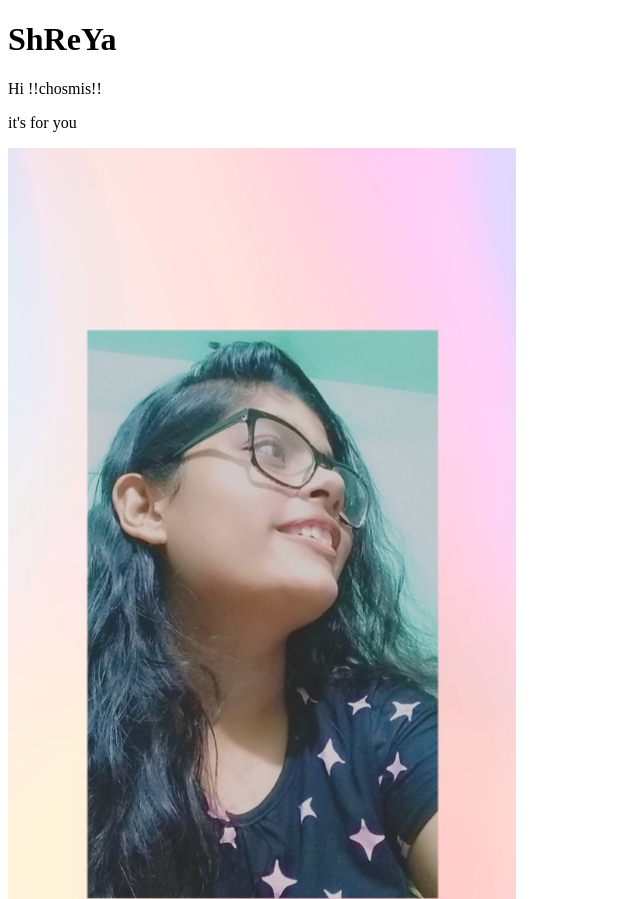
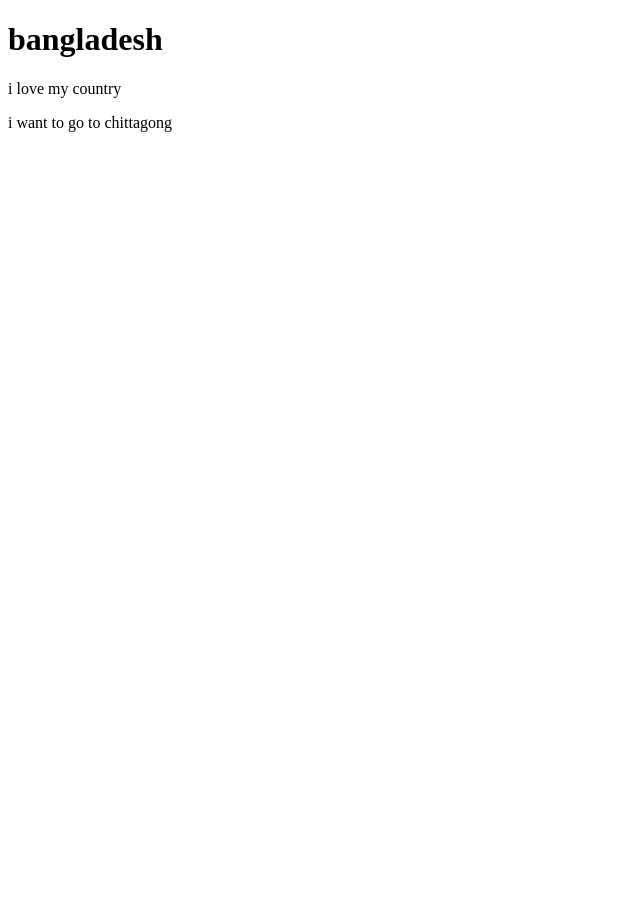
Before and after one commit to shudiphero/my.second.website, a plain HTML site: page index.html in a window 1280 px wide. Shown: the top 899 px of the page, without its empty margins (0-640 px from the left). After the commit the page ends 800 px from the top, so only its background shows below. Drawn offline with Linux system fonts and the light colour scheme.

Commit message:
code uploaded

```diff
--- a/index.html
+++ b/index.html
@@ -6,11 +6,10 @@
     <title>Document</title>
 </head>
 <body>
-    <h1>ShReYa</h1>
+    <h1>bangladesh</h1>
     <div>
-        <P>Hi !!chosmis!!</P>
-        <P>it's for you</P>
-        <img src="IMG-20200819-WA0003.jpg">
+        <P>i love my country</P>
+        <P>i want to go to chittagong</P>
     </div>
 </body>
 </html>
```
